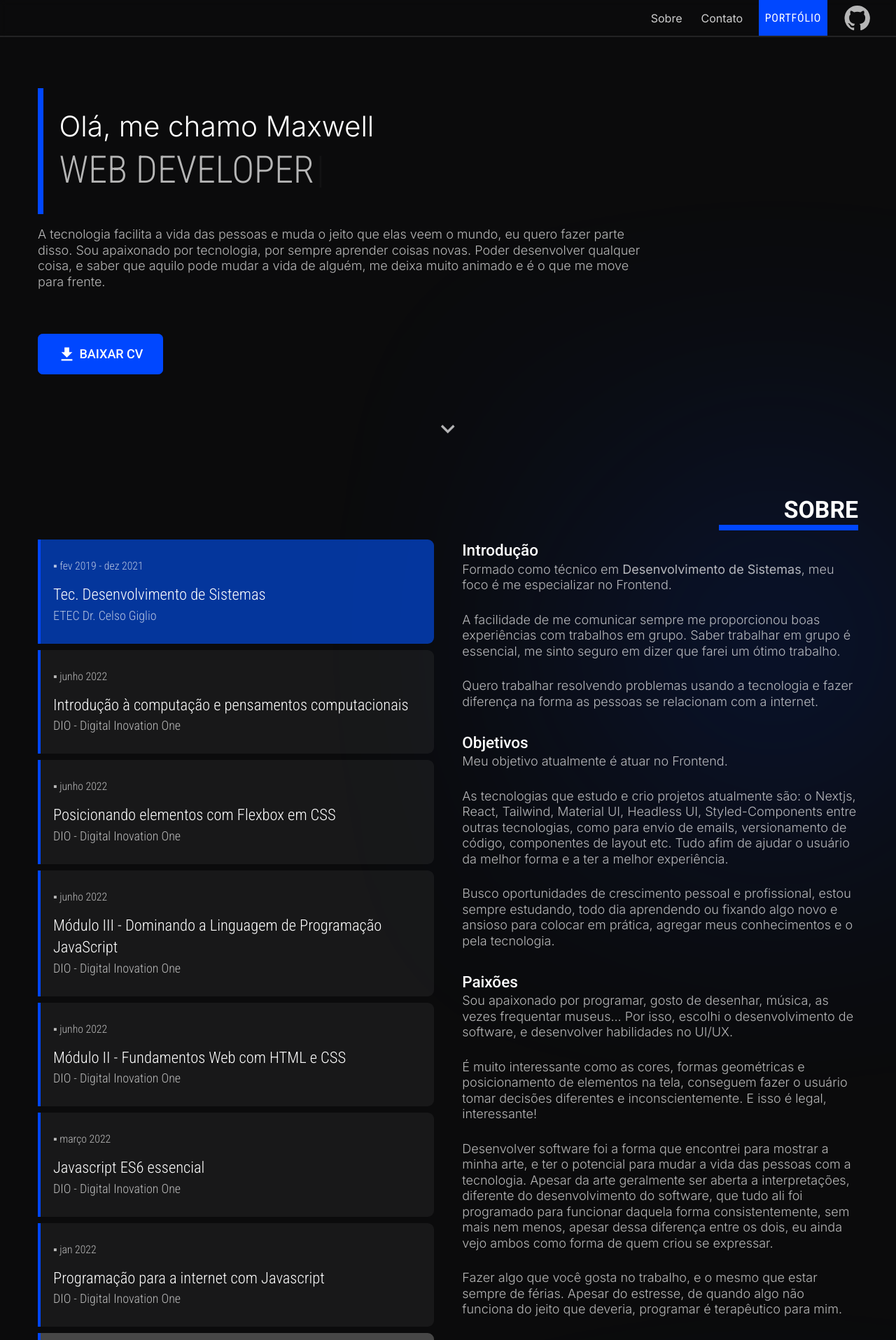
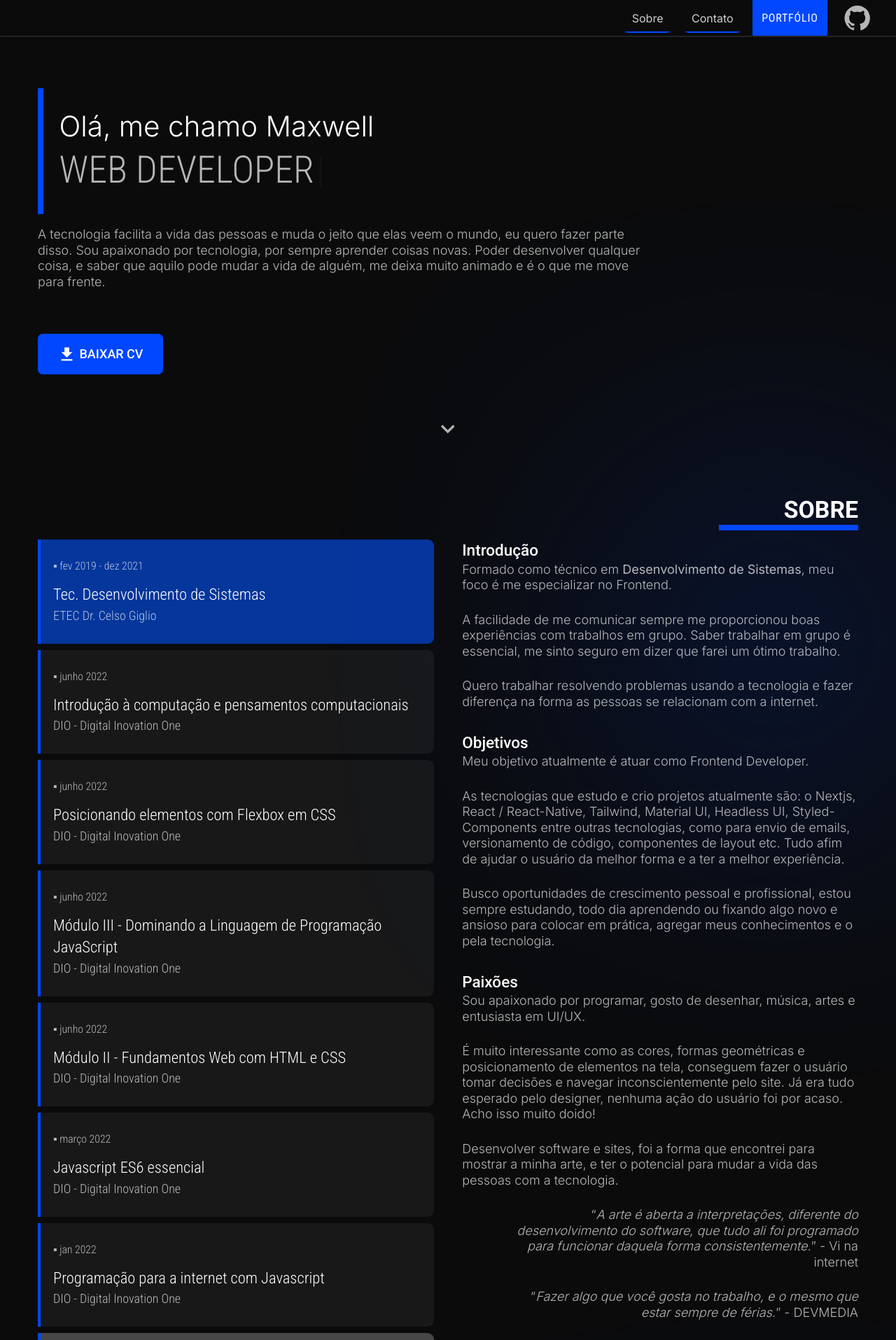
Before and after one commit to Maxwell-Santos/maxwell, a Next.js app: page / in a window 1280 px wide. Shown: the top 1915 px of the page at 70% size. Built offline with nearby package versions, Linux system fonts and the light colour scheme.

Commit message:
pequenas att

```diff
--- a/src/components/About.tsx
+++ b/src/components/About.tsx
@@ -9,16 +9,16 @@ import { useInView } from "react-intersection-observer";
 
 const rightVariant = {
   visible: {
-    opacity:1,
+    opacity: 1,
     scale: 1,
-    x:0,
+    x: 0,
     transition: { duration: 0.5 }
   },
 
   hidden: {
-    opacity:0,
+    opacity: 0,
     scale: .9,
-    x:200
+    x: 200
   }
 }
 
@@ -27,12 +27,12 @@ export function About() {
   const [refAbout, inViewAbout] = useInView()
 
   useMemo(() => {
-    if(inViewAbout) {
+    if (inViewAbout) {
       controlAbout.start("visible")
     } else {
       controlAbout.start("hidden")
     }
-  },[controlAbout, inViewAbout])
+  }, [controlAbout, inViewAbout])
 
   return (
     <section className="about">
@@ -74,10 +74,10 @@ export function About() {
           <div className="mb-7" >
             <h3>Objetivos</h3>
             <p>
-              Meu objetivo atualmente é atuar no Frontend.
+              Meu objetivo atualmente é atuar como Frontend Developer.
             </p>
             <br />
-            <p>As tecnologias que estudo e crio projetos atualmente são: o Nextjs, React, Tailwind, Material UI, Headless UI, Styled-Components entre outras tecnologias, como para envio de emails, versionamento de código, componentes de layout etc. Tudo afim de ajudar o usuário da melhor forma e a ter a melhor experiência.</p>
+            <p>As tecnologias que estudo e crio projetos atualmente são: o Nextjs, React / React-Native, Tailwind, Material UI, Headless UI, Styled-Components entre outras tecnologias, como para envio de emails, versionamento de código, componentes de layout etc. Tudo afim de ajudar o usuário da melhor forma e a ter a melhor experiência.</p>
 
             <br />
             <p>Busco oportunidades de crescimento pessoal e profissional, estou sempre estudando, todo dia aprendendo ou fixando algo novo e ansioso para colocar em prática, agregar meus conhecimentos e o pela tecnologia.
@@ -87,23 +87,30 @@ export function About() {
           <div className="mb-7" >
             <h3>Paixões</h3>
             <p>
-              Sou apaixonado por programar, gosto de desenhar, música, as vezes frequentar museus...
-              Por isso, escolhi o desenvolvimento de software, e desenvolver habilidades no UI/UX.
+              Sou apaixonado por programar, gosto de desenhar, música, artes e entusiasta em UI/UX.
             </p>
             <br />
             <p>
-              É muito interessante como as cores, formas geométricas e posicionamento de elementos na tela, conseguem fazer o usuário tomar decisões diferentes e inconscientemente.
-              E isso é legal, interessante!
+              É muito interessante como as cores, formas geométricas e posicionamento de elementos na tela, conseguem fazer o usuário tomar decisões e navegar inconscientemente pelo site. Já era tudo esperado pelo designer, nenhuma ação do usuário foi por acaso.
+              Acho isso muito doido!
             </p>
             <br />
             <p>
-              Desenvolver software foi a forma que encontrei para mostrar a minha arte, e ter o potencial para mudar a vida das pessoas com a tecnologia.
-              Apesar da arte geralmente ser aberta a interpretações, diferente do desenvolvimento do software, que tudo ali foi programado para funcionar daquela forma consistentemente, sem mais nem menos, apesar dessa diferença entre os dois, eu ainda vejo ambos como forma de quem criou se expressar.
+              Desenvolver software e sites, foi a forma que encontrei para mostrar a minha arte, e ter o potencial para mudar a vida das pessoas com a tecnologia.
             </p>
               <br />
-            <p>
-            Fazer algo que você gosta no trabalho, e o mesmo que estar sempre de férias. Apesar do estresse, de quando algo não funciona do jeito que deveria, programar é terapêutico para mim.
+            <p className="max-w-[500px] text-end ml-auto">
+              <q><em>A arte é aberta a interpretações, diferente do desenvolvimento do software, que tudo ali foi programado para funcionar daquela forma consistentemente.</em></q> - Vi na internet
             </p>
+            <br />
+            <p className="max-w-[500px] text-end ml-auto">
+              <q><em>Fazer algo que você gosta no trabalho, e o mesmo que estar sempre de férias.</em></q> - DEVMEDIA
+            </p>
+            <br />
+            <p className="max-w-[500px] text-end ml-auto">
+              <q><em>Apesar do estresse de quando algo não funciona do jeito que deveria, programar me faz bem.</em></q> - Maxwell S.
+            </p>
+
           </div>
         </motion.div>
 
--- a/src/components/Contact.tsx
+++ b/src/components/Contact.tsx
@@ -91,7 +91,7 @@ export function Contact() {
       <div className="flex flex-row-reverse items-center gap-4 md:gap-0">
         <motion.div
           className="w-[95%] h-fit max-w-xl bg-contact my-10 mx-auto p-6 px-5 md:px-10 gap-5 rounded-xl
-        flex items-center overflow-hidden
+        flex items-center overflow-hidden border-y border-b-slate-900 border-t-gray-700
         md:min-h-[400px] lg:w-[70%]"
         ref={ref}
         variants={contactVariant}
--- a/src/components/Headers/HeaderIntro.tsx
+++ b/src/components/Headers/HeaderIntro.tsx
@@ -159,33 +159,46 @@ export function HeaderIntro() {
                 <ScrollLink
                   to="about"
                   offset={-70}
-                  className="p-1
-                  hover:text-secondary
-                  focus:text-secondary transition-all cursor-pointer"
-
-                >
-                  Sobre
-                </ScrollLink>
-
-                <ScrollLink
-                  to="contact"
-                  offset={-70}
-                  className="p-2 relative overflow-hidden
+                  className="p-2 px-3 relative overflow-hidden
                   hover:text-btn
                   focus:text-btn
                   hover:border-secondary
                   focus:border-secondary
                   transition-all
                   cursor-pointer
-                  rounded-sm
+                  rounded-lg
+                  group"
+
+                >
+                  Sobre
+                  <span
+                    className="absolute inset-0 translate-y-[95%] bg-secondary
+                  transition-all duration-300 ease-out
+                  -z-10
+                  group-hover:translate-y-0
+                  group-focus:translate-y-0"
+                  ></span>
+                </ScrollLink>
+
+                <ScrollLink
+                  to="contact"
+                  offset={-70}
+                  className="p-2 px-3 relative overflow-hidden
+                  hover:text-btn
+                  focus:text-btn
+                  hover:border-secondary
+                  focus:border-secondary
+                  transition-all
+                  cursor-pointer
+                  rounded-lg
                   group"
 
                 >
                   Contato
 
                   <span
-                    className="absolute inset-0 translate-y-full bg-secondary
-                  transition-all
+                    className="absolute inset-0 translate-y-[95%] bg-secondary
+                  transition-all duration-300 ease-out
                   -z-10
                   group-hover:translate-y-0
                   group-focus:translate-y-0"
@@ -194,14 +207,13 @@ export function HeaderIntro() {
 
                 <Link href="/portfolio">
                   <span
-                    className="bg-secondary p-2 py-3
+                    className="bg-secondary p-3
                     text-btn uppercase font-robotoCondensed font-medium tracking-wider
                     flex items-center
                     hover:bg-hover-btn
                     transition-all
                     w-fit
                     cursor-pointer"
-
                   >
                     Portfólio
                   </span>
--- a/src/components/Skills/index.tsx
+++ b/src/components/Skills/index.tsx
@@ -1,4 +1,4 @@
-import { useEffect } from "react";
+import { useEffect, useMemo } from "react";
 
 import { TitleSection } from "./../TitleSection";
 import { TechnologiesCard } from "./Technologie";
@@ -24,6 +24,7 @@ const techVariant = {
   visible: {opacity:1, y:0, transition: { duration: 0.5 }},
   hidden: {opacity:0, y:200}
 }
+
 export function Skills() {
   const control = useAnimation()
   const [ref, inView] = useInView()
--- a/src/styles/globals.css
+++ b/src/styles/globals.css
@@ -60,6 +60,6 @@
   }
 
   .alert{
-  @apply text-sm text-[#ff8585]
+  @apply text-xs text-[#ff8585] tracking-wide
   }
 }
--- a/tailwind.config.js
+++ b/tailwind.config.js
@@ -18,7 +18,7 @@ module.exports = {
         'cards': '#adadad15',
         'cards-soon': '#474747',
         'h-cards': '#141E61',
-        'contact': '#12121280',
+        'contact': '#121212',
         'input-contact': '#EEEEEE10',
         'footer': '#020C25',
         'hover-btn' : '#1013B0',
```
Lines whose indentation alone changed are shown as unchanged.
